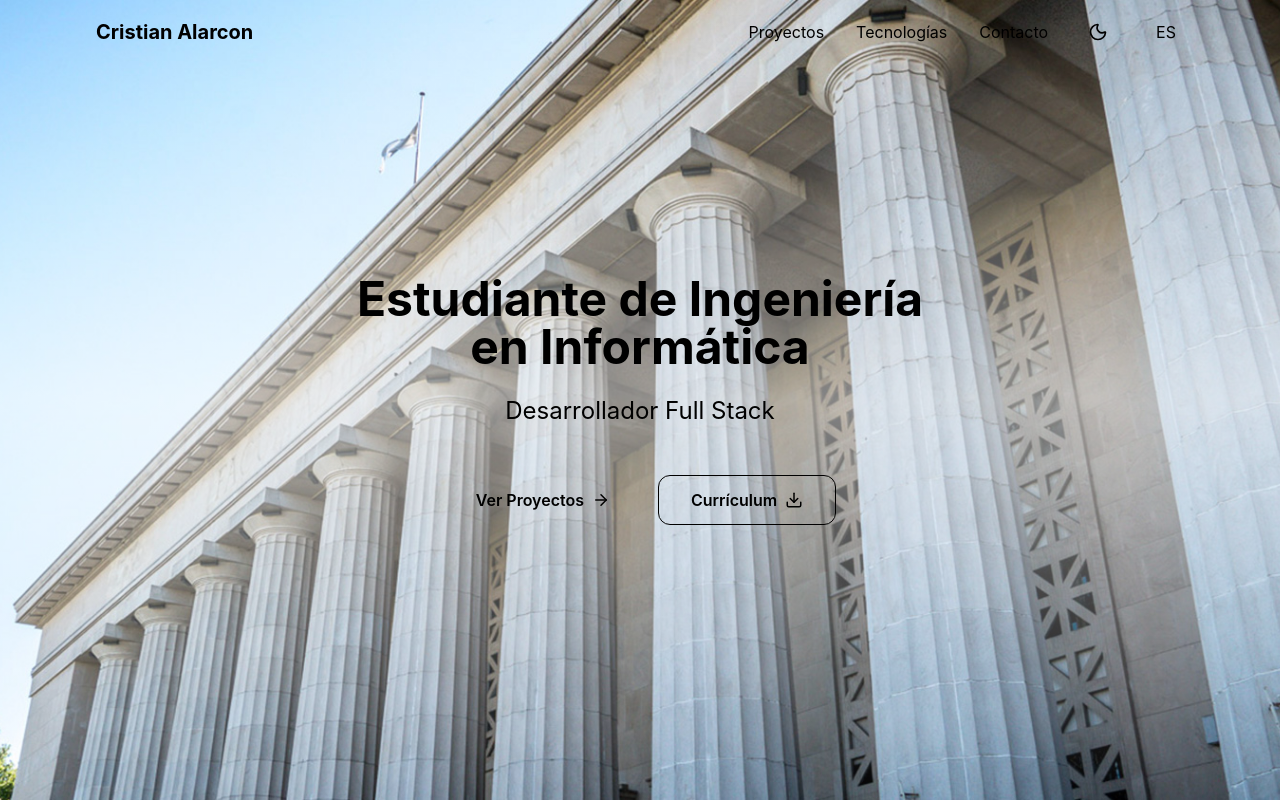
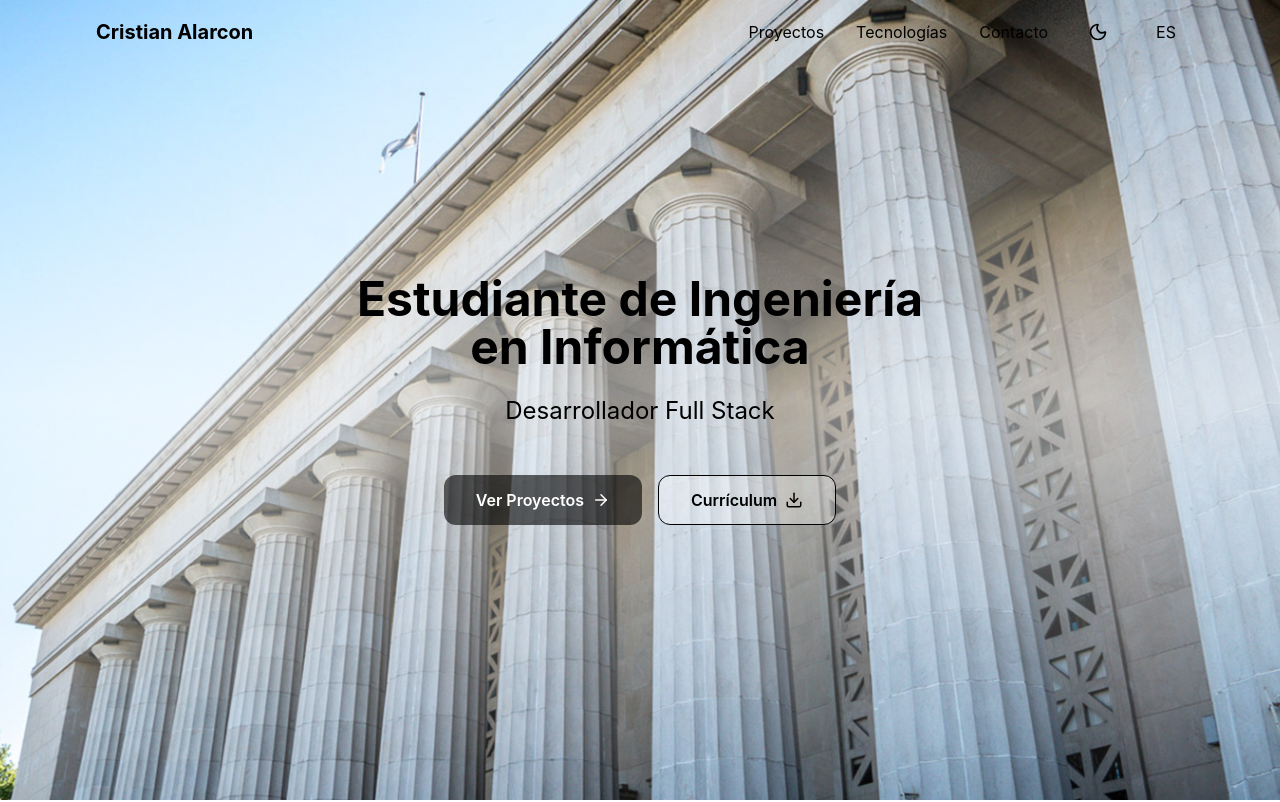
Before and after one commit to CristianAlarconDev/PortfolioV2, a React (Vite) app: page / in a window 1280 px wide. Shown: the top 802 px of the page. Built offline with nearby package versions, Linux system fonts and the light colour scheme.

Commit message:
cambio de colores de background para los links, para hover tambien

```diff
--- a/src/components/Hero.jsx
+++ b/src/components/Hero.jsx
@@ -19,12 +19,13 @@ export default function Hero() {
             {/* Call to Action Buttons */}
             <section className="flex flex-col sm:flex-row gap-4 justify-center">
                 <Link to="projects" smooth={true} duration={500}
-                    className="cursor-pointer bg-primary hover:bg-primary/90 text-primary-foreground px-8 py-3 rounded-xl font-semibold flex items-center justify-center gap-2 transition-all w-full sm:w-auto"
-                >
+                    className="cursor-pointer bg-black/60  text-white px-8  rounded-xl font-semibold
+                    flex items-center justify-center gap-2 hover:bg-black/70 ">
                     {translate("viewWork")} <ArrowRight size={18} />
                 </Link>
                 <a href="/public/CV-Full-Stack.pdf" download="CV_Cristian_Alarcon.pdf"
-                    className="border border-border hover:bg-secondary/50 bg-transparent text-foreground px-8 py-3 rounded-xl font-semibold flex items-center justify-center gap-2 transition-all w-full sm:w-auto"
+                    className="bg-white/30 border  text-black px-8 py-3 rounded-xl font-semibold
+                    flex items-center justify-center gap-2 hover:bg-white/50 "
                 >
                     {translate("resume")} <Download size={18} />
                 </a>
```
